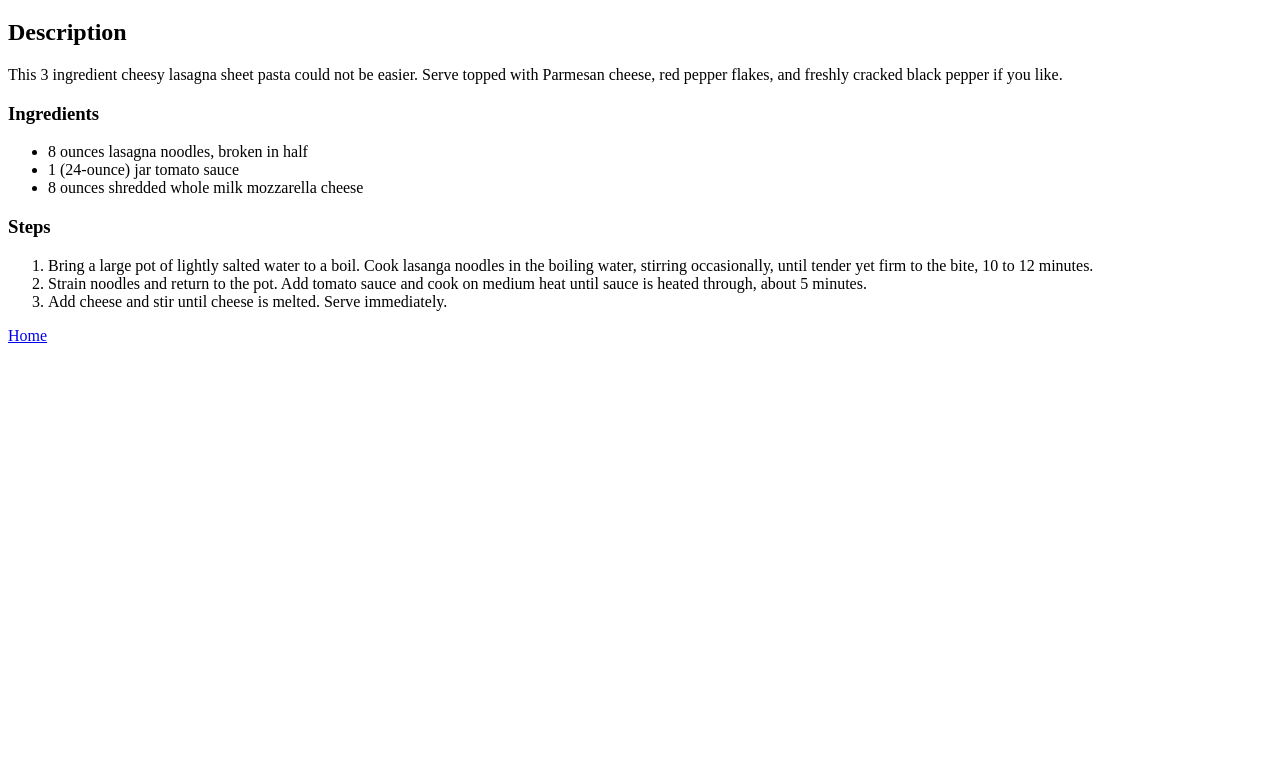
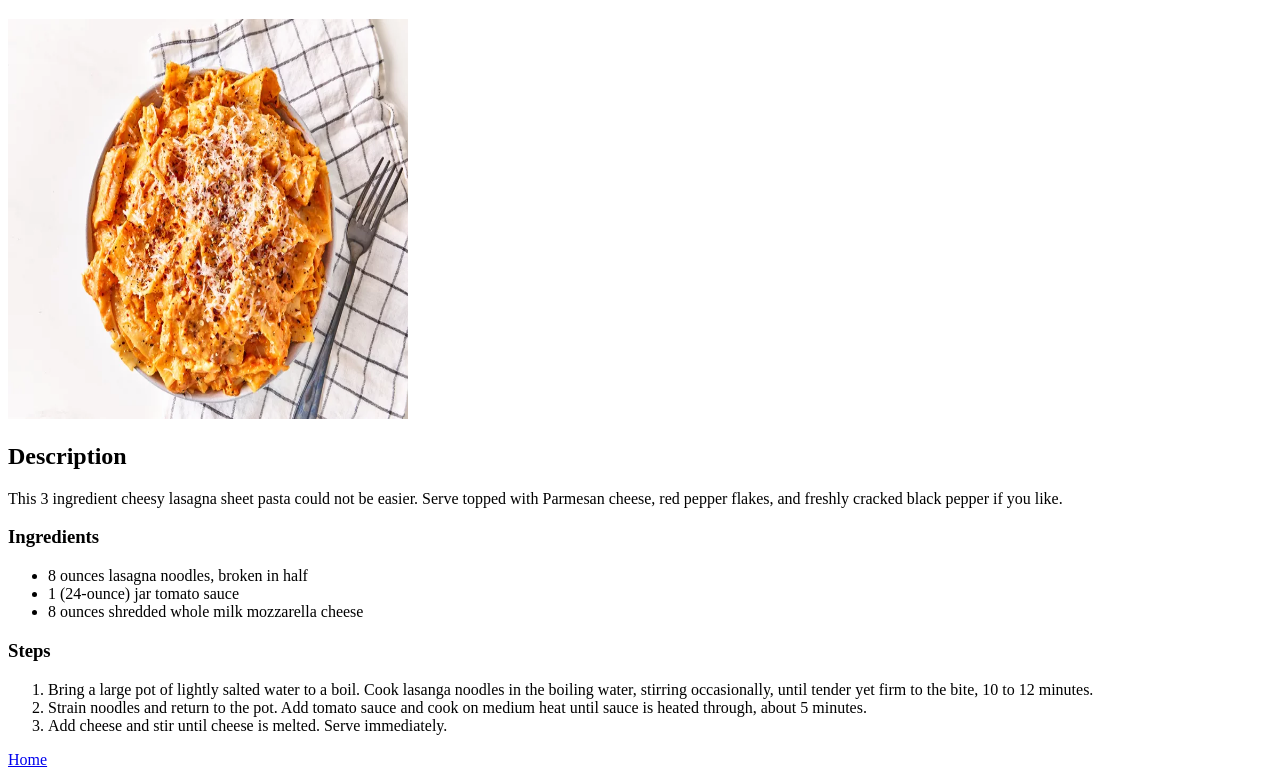
Before and after one commit to Vince326/odin-recipes, a plain HTML site: page recipes/lasanga.html in a window 1280 px wide. Shown: the part 61-838 px from the top of the page. Before the commit the page ends 800 px from the top, so only its background shows below. Drawn offline with Linux system fonts and the light colour scheme.

Commit message:
Added the image of the lasanga recipe to lasanga html. Configured the size of the lasanga image to 400

```diff
--- a/recipes/lasanga.html
+++ b/recipes/lasanga.html
@@ -9,6 +9,8 @@
 
     <body>
         <h1>Lasanga Sheet Pasta</h1>
+        <img src="../recipe-images/CheesyLasagnaSheets4x3.jpg" width="400" height="400">
+
         <h2>Description</h2>
         <p>This 3 ingredient cheesy lasagna sheet pasta could not be easier. Serve topped with Parmesan cheese, red
             pepper flakes, and freshly cracked black pepper if you like.</p>
```
